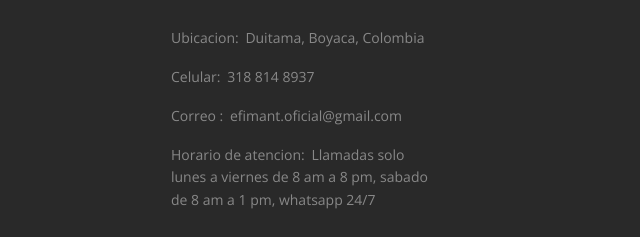
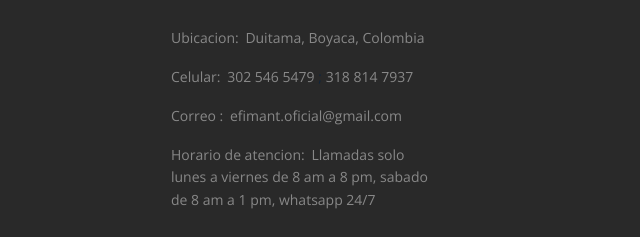
Before and after one commit to EFIMANT/efimant.github.io, a plain HTML site: page Servicios.html in a window 1280 px wide. Shown: the part 3842-4079 px from the top of the page, 484-1124 px from the left. Drawn offline with nearby package versions, Linux system fonts and the light colour scheme.

Commit message:
Update Servicios.html

```diff
--- a/Servicios.html
+++ b/Servicios.html
@@ -488,8 +488,8 @@ href="Servicios.html">Servicios</a></li>
                     <dt>Celular</dt>
                     <dd>
                       <ul class="list-semicolon">
-                        <li><a href="tel:#">318 814 8937</a></li>
-                        <!-- <li><a href="tel:#">(800) 123-0045</a></li> -->
+                        <li><a href="tel:+573025465479">302 546 5479</a></li>
+                        <li><a href="tel:+573188147937">318 814 7937</a></li>
                       </ul>
                     </dd>
                   </dl>
```
